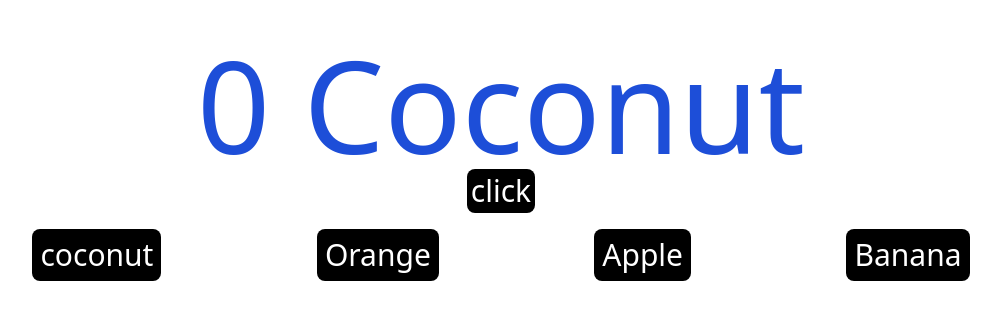
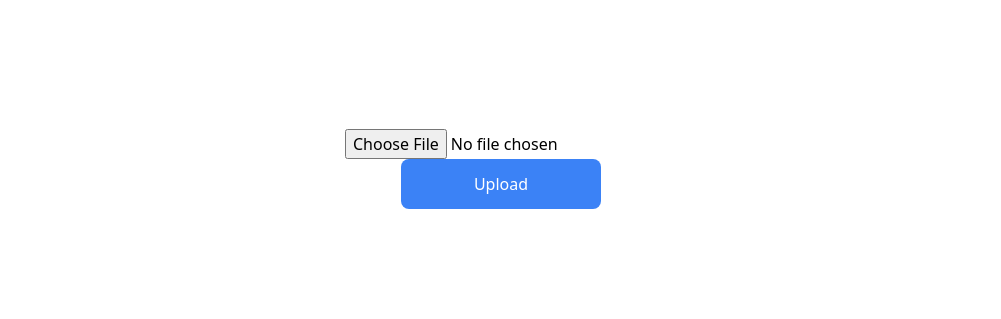
Before and after one commit to YasithWijesuriya/kv-audio-frontend, a React (Vite) app: page /testing in a window 1280 px wide. Shown: the part 231-550 px from the top of the page, without its empty margins (139-1140 px from the left). Built offline with nearby package versions, Linux system fonts and the light colour scheme.

Commit message:
suparbase connected✔

```diff
--- a/package.json
+++ b/package.json
@@ -10,6 +10,8 @@
     "preview": "vite preview"
   },
   "dependencies": {
+    "@supabase/supabase-js": "^2.48.1",
+    "audit": "^0.0.6",
     "axios": "^1.7.9",
     "react": "^18.3.1",
     "react-dom": "^18.3.1",
--- a/src/components/testing.jsx
+++ b/src/components/testing.jsx
@@ -1,47 +1,21 @@
-import {useState} from "react";
-export default function Testing(){
-    const[count,setCount] = useState(0);
-    const [item,setItemName] = useState("Coconut");
+import { useState } from "react";
+import mediaUpload from "../utils/mediaUpload";
+export default function Testing() {
+  const [file, setFile] = useState(null)
 
+  function uploadFile(){
+    console.log(file.name)
+    mediaUpload(file).then((url)=>{
+      console.log(url)
+    })
+  }
 
-    return(
-
-        <div className = "w-full h-screen flex flex-col justify-center items-center">
-            <h1 className="text-9xl text-blue-700">{count} {item}</h1>
-            <button className="bg-black text-3xl text-white rounded-lg p-1" onClick={()=>{
-                const newCount = count + 1
-                setCount(newCount)
-
-            }
-            }>
-                click
-
-            </button>
-            <div className=" w-full flex justify-evenly items-center p-4 ">
-                <button className="bg-black text-3xl text-white rounded-lg p-2" onClick={()=>{
-                    setItemName("Coconut")
-                }}>
-                    coconut
-                </button>
-                <button className="bg-black text-3xl text-white rounded-lg p-2"
-                onClick={()=>{
-                    setItemName("Orange")
-                }}>
-                    Orange
-                </button>
-                <button className="bg-black text-3xl text-white rounded-lg p-2"
-                onClick={()=>{
-                    setItemName("Apple")
-                }}>
-                    Apple
-                </button>
-                <button className="bg-black text-3xl text-white rounded-lg p-2"
-                onClick={()=>{
-                    setItemName("Banana")
-                }}>
-                    Banana
-                </button>
-            </div>
-        </div>
-    )
+  return (
+    <div className="w-full  flex flex-col justify-center items-center  h-screen">
+      <input type="file" onChange={(e)=>{setFile(e.target.files[0])}} />
+      <button onClick={uploadFile} className="w-[200px] h-[50px] bg-blue-500 text-white py-2 rounded-lg hover:bg-blue-600 transition duration-200">
+        Upload
+      </button>
+    </div>
+  );
 }
--- /dev/null
+++ b/src/utils/mediaUpload.jsx
@@ -0,0 +1,32 @@
+import { createClient } from "@supabase/supabase-js";
+
+const anon_key =
+	"eyJhbGciOiJIUzI1NiIsInR5cCI6IkpXVCJ9.eyJpc3MiOiJzdXBhYmFzZSIsInJlZiI6InNseHVmbWp0ZWtoZm5rZXp1ZWdwIiwicm9sZSI6ImFub24iLCJpYXQiOjE3NDAwODE0OTAsImV4cCI6MjA1NTY1NzQ5MH0.Fu7tRx_bJf0xRh76ER9Sc05t7SbsX4VuVnqDszQydlE";
+const supabase_url = "https://slxufmjtekhfnkezuegp.supabase.co";
+
+const supabase = createClient(supabase_url, anon_key);
+
+export default function mediaUpload(file) {
+	return new Promise((resolve, reject) => {
+        if(file == null){
+            reject("No file selected")
+        }
+
+		const timestamp = new Date().getTime();
+		const fileName = timestamp + file.name;
+
+		supabase.storage
+			.from("images")
+			.upload(fileName, file, {
+				cacheControl: "3600",
+				upsert: false,
+			})
+			.then(() => {
+				const publicUrl = supabase.storage.from("images").getPublicUrl(fileName)
+					.data.publicUrl;
+				resolve(publicUrl);
+			}).catch(()=>{
+                reject("Error uploading file")
+            })
+	});
+}
```
Also changed, not shown: superbase.txt (added), 1 other file (tests, documents, lock files or other folders).
